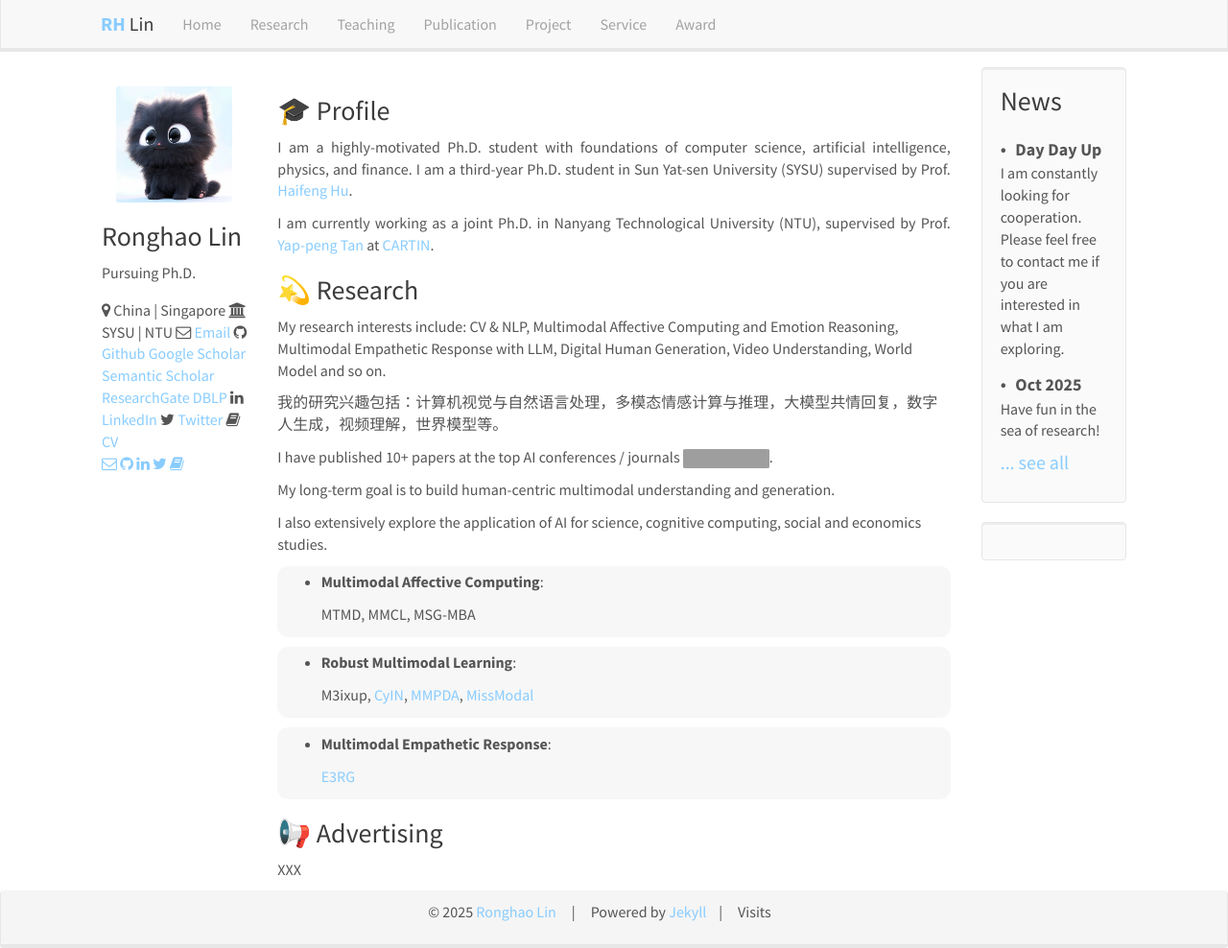
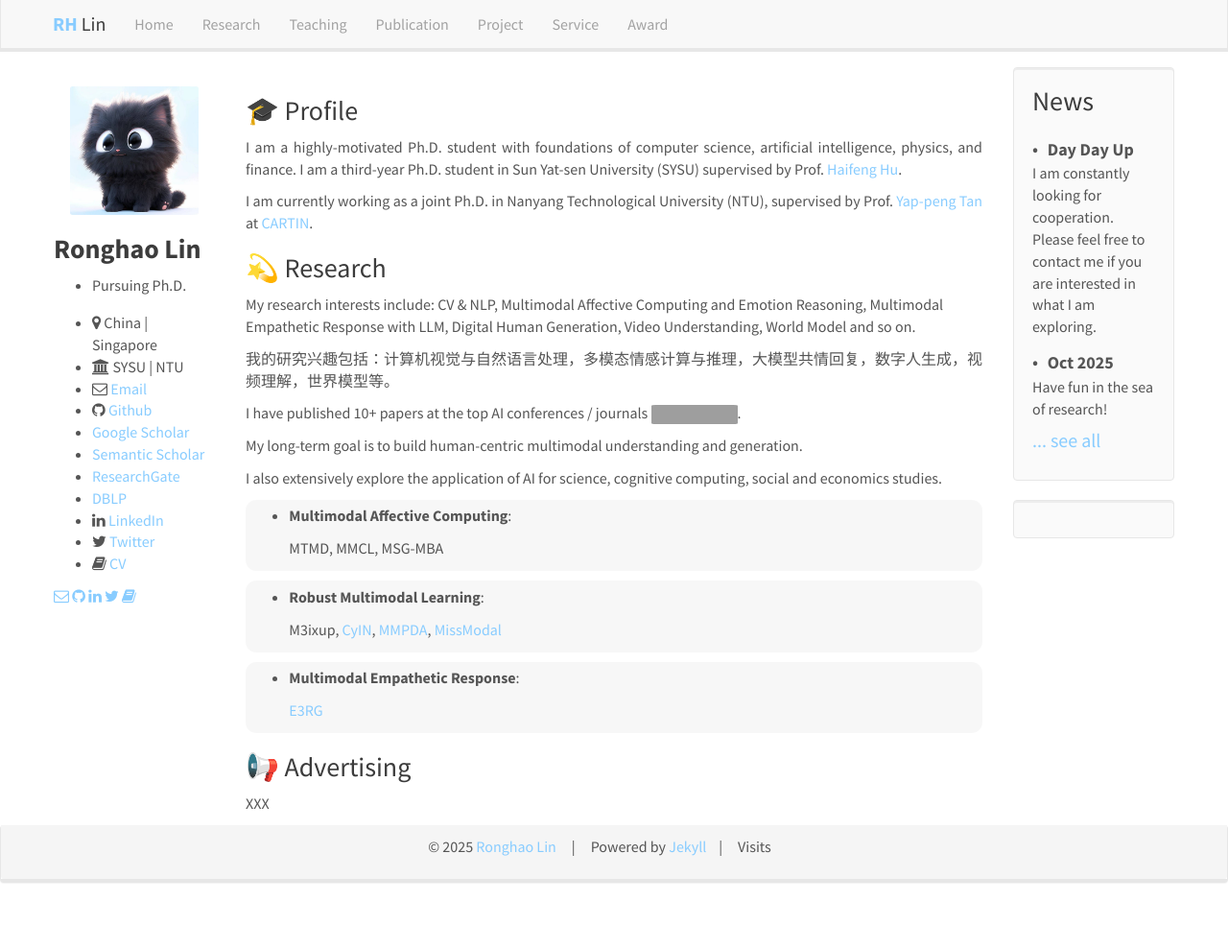
Before and after one commit to RH-Lin/rh-lin.github.io, a Jekyll site: the page built from _pages/home.md, in a window 1280 px wide and 988 px high. Shown: the whole window at 96% size. Built offline with Jekyll 4.4.1, drawn with Linux system fonts in a browser that asks for light colours; nearby versions of some CDN libraries; comment, search, counter and statistics services are not loaded; a style sheet for code colours, icons or effects is not loaded; grey boxes are pictures that could not be loaded.

Commit message:
Reinitialize

```diff
--- a/_includes/pi.html
+++ b/_includes/pi.html
@@ -1,5 +1,7 @@
 
 {% for member in site.data.pi %}
+
+<div itemscope itemtype="http://schema.org/Person" class="profile_box">
 
   <td width="35%">
     <a id="profile" href="{{site.url}}{{site.baseurl}}/"></a><img src="{{ site.url }}{{ site.baseurl }}/assets/pi_imgs/{{ member.photo }}" class="img-responsive" width="80%" style="block:inline; margin-left:auto; margin-right:auto; margin-top:20px; margin-bottom:20px;" /></a>
@@ -7,53 +9,53 @@
 
   <td>
     <div id="toptitle">
-    <h3><strong></strong>{{ member.name }}</strong></h3>
+      <h3><strong>{{ member.name }}</strong></h3>
     </div>
   </td>
 
   <div class="author__urls-wrapper">
     <!-- <button class="btn btn--inverse">More Info & Contact</button> -->
-  <div class="author__urls social-icons">
+    <ul class="author__urls social-icons">
       {% if member.identity %}
-      <div style="white-space: normal; margin-bottom: 1em;">{{ member.identity }}</div>
+        <li><div style="white-space: normal; margin-bottom: 1em;">{{ member.identity }}</div></li>
       {% endif %}
       {% if member.location %}
-      <i class="fa fa-map-marker" aria-hidden="true"></i> {{ member.location }}
+        <li><i class="fa fa-map-marker" aria-hidden="true"></i> {{ member.location }}</li>
       {% endif %}
       {% if member.university %}
-      <i class="fa fa-university" aria-hidden="true"></i> {{ member.university }}
+        <li><i class="fa fa-university" aria-hidden="true"></i> {{ member.university }}</li>
       {% endif %}
       {% if member.email1 %}
-      <i class="fa fa-envelope-o" aria-hidden="true"></i><a href="mailto:{{ member.email1 }}">  Email</a>
+        <li><i class="fa fa-envelope-o" aria-hidden="true"></i><a href="mailto:{{ member.email1 }}">  Email</a></li>
       {% endif %}
       {% if member.email2 %}
-      <i class="fa fa-envelope-o" aria-hidden="true"></i><a href="mailto:{{ member.email2 }}">  Email</a>
+        <li><i class="fa fa-envelope-o" aria-hidden="true"></i><a href="mailto:{{ member.email2 }}">  Email</a></li>
       {% endif %}
       {% if member.github %}
-      <i class="fa fa-github"></i><a href="{{ member.github }}">  Github</a>
+        <li><i class="fa fa-github"></i><a href="{{ member.github }}">  Github</a></li>
       {% endif %}
       {% if member.googlescholar %}
-      <i class="ai ai-google-scholar"></i><a href="{{ member.googlescholar }}">  Google Scholar</a>
+        <li><i class="ai ai-google-scholar"></i><a href="{{ member.googlescholar }}">  Google Scholar</a></li>
       {% endif %}
       {% if member.semanticscholar %}
-      <i class="ai ai-semantic-scholar"></i><a href="{{ member.semanticscholar }}">  Semantic Scholar</a>
+        <li><i class="ai ai-semantic-scholar"></i><a href="{{ member.semanticscholar }}">  Semantic Scholar</a></li>
       {% endif %}
       {% if member.researchgate %}
-      <i class="ai ai-researchgate"></i><a href="{{ member.researchgate }}">  ResearchGate</a>
+        <li><i class="ai ai-researchgate"></i><a href="{{ member.researchgate }}">  ResearchGate</a></li>
       {% endif %}
       {% if member.dblp %}
-      <i class="ai ai-dblp"></i><a href="{{ member.dblp }}">  DBLP</a>
+        <li><i class="ai ai-dblp"></i><a href="{{ member.dblp }}">  DBLP</a></li>
       {% endif %}
       {% if member.linkedin %}
-      <i class="fa fa-linkedin"></i><a href="{{ member.linkedin }}">  LinkedIn</a>
+        <li><i class="fa fa-linkedin"></i><a href="{{ member.linkedin }}">  LinkedIn</a></li>
       {% endif %}
       {% if member.twitter %}
-      <i class="fa fa-twitter"></i><a href="{{ member.twitter }}">  Twitter</a>
+        <li><i class="fa fa-twitter"></i><a href="{{ member.twitter }}">  Twitter</a></li>
       {% endif %}
       {% if member.cv %}
-      <i class="fa fa-book"></i><a href="{{ member.cv }}">  CV</a>
+        <li><i class="fa fa-book"></i><a href="{{ member.cv }}">  CV</a></li>
       {% endif %}
-  </div>
+    </ul>
 
     <div class="author__urls_sm">
       {% if member.email1 %}
@@ -88,5 +90,6 @@
       {% endif %}
     </div>
   </div>
+</div>
 
 {% endfor %}
--- /dev/null
+++ b/_sass/bootstrap/_footer.scss
@@ -0,0 +1,92 @@
+/* ==========================================================================
+   FOOTER
+   ========================================================================== */
+
+.page__footer {
+  @include clearfix;
+  float: left;
+  margin-left: 0;
+  margin-right: 0;
+  width: 100%;
+  clear: both;
+  /* sticky footer fix start */
+  position: absolute;
+  bottom: 0em;
+  height: auto;
+  /* sticky footer fix end */
+  margin-top: 3em;
+  color: mix(#fff, $gray, 25%);
+  -webkit-animation: intro 0.3s both;
+          animation: intro 0.3s both;
+  -webkit-animation-delay: 0.45s;
+          animation-delay: 0.45s;
+  background-color: $lighter-gray;
+  border-top: 1px solid $light-gray;
+
+  footer {
+    @include clearfix;
+    margin-left: auto;
+    margin-right: auto;
+    margin-top: 2em;
+    max-width: 100%;
+    padding: 0 1em 2em;
+
+    @include breakpoint($x-large) {
+      max-width: $x-large;
+    }
+  }
+
+  a {
+    color: inherit;
+    text-decoration: none;
+
+    &:hover {
+      text-decoration: underline;
+    }
+  }
+
+  .fas,
+  .fab,
+  .far,
+  .fal {
+    color: mix(#fff, $gray, 25%);
+  }
+}
+
+.page__footer-copyright {
+  font-family: $global-font-family;
+  font-size: $type-size-7;
+}
+
+.page__footer-follow {
+  ul {
+    margin: 0;
+    padding: 0;
+    list-style-type: none;
+  }
+
+  li {
+    display: inline-block;
+    padding-top: 5px;
+    padding-bottom: 5px;
+    font-family: $sans-serif-narrow;
+    font-size: $type-size-6;
+    text-transform: uppercase;
+  }
+
+  li + li:before {
+    content: "";
+    padding-right: 5px;
+  }
+
+  a {
+    padding-right: 10px;
+    font-weight: bold;
+  }
+
+  .social-icons {
+    a {
+      white-space: nowrap;
+    }
+  }
+}
--- a/css/main.scss
+++ b/css/main.scss
@@ -43,7 +43,7 @@ pubtit {
 .container-fluid {
   margin-right: auto;
   margin-left: auto;
-  max-width: 1100px; /* or 950px */
+  max-width: 1200px; /* or 950px */
 }
 
 /* Home, News */
```
Lines whose indentation alone changed are shown as unchanged.
